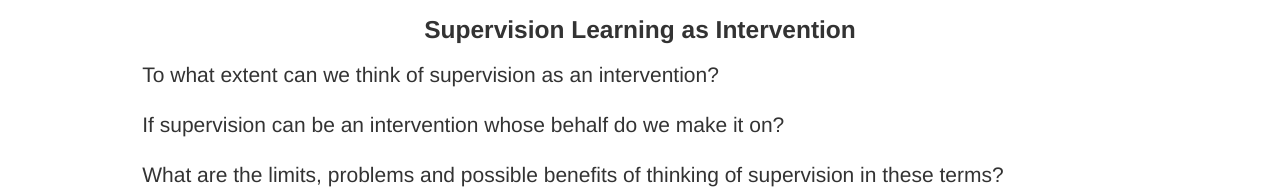
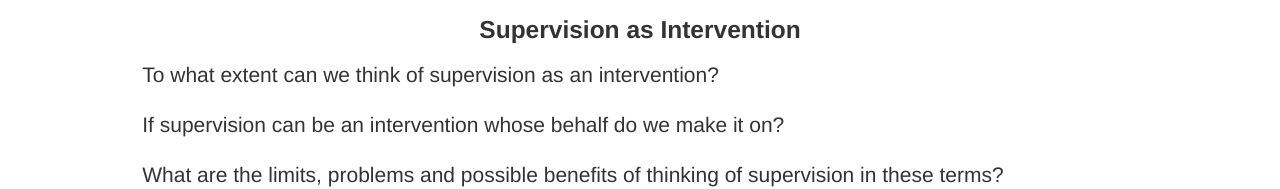
Before and after one commit to psykobabble/Supervision-2, a plain HTML site: page index.html in a window 1280 px wide. Shown: the top 189 px of the page. Drawn offline with nearby package versions, Linux system fonts and the light colour scheme.

Commit message:
and again a bit more

```diff
--- a/index.html
+++ b/index.html
@@ -17,7 +17,7 @@
   </head>
   <body>
     <div class="row-fluid">
-        <h3 class="text-center">Supervision Learning as Intervention</h3>
+        <h3 class="text-center">Supervision as Intervention</h3>
         <div class="offset1">
         <p class="lead">To what extent can we think of supervision as an intervention?</p>
         <p class="lead">If supervision can be an intervention whose behalf do we make it on?</p>
```
